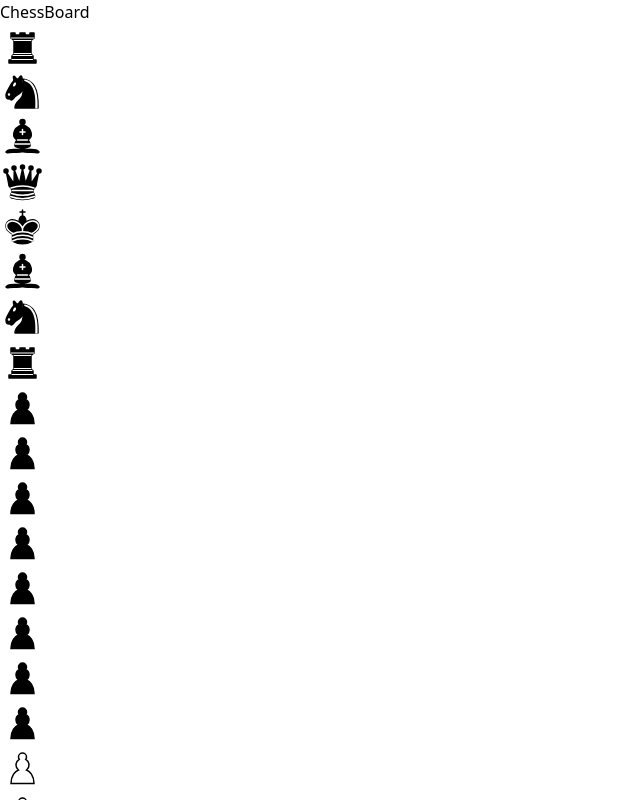
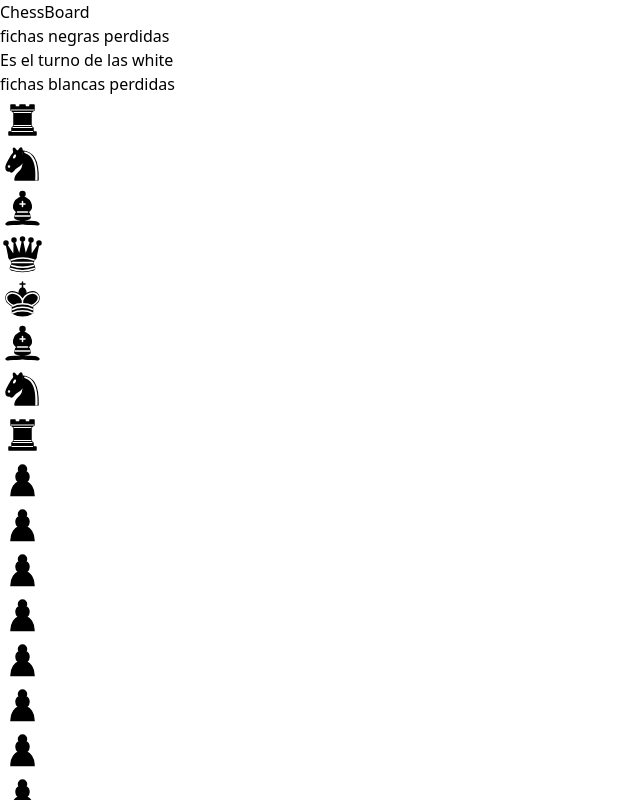
Before and after one commit to edgarguitarist/chess-vite, a React (Vite) app: page / in a window 1280 px wide. Shown: the top 800 px of the page, without its empty margins (0-640 px from the left). Built offline with nearby package versions, Linux system fonts and the light colour scheme.

Commit message:
feat: GameInfo component and update layout in App.jsx

```diff
--- a/src/App.jsx
+++ b/src/App.jsx
@@ -1,14 +1,18 @@
 import Board from "./components/Board";
+import GameInfo from "./components/GameInfo";
 import Header from "./components/Header";
+import Principal from "./layouts/Principal";
 
 function App() {
 
   return (
     <>
       <Header />
-      <section className="grid place-content-center h-[80vh]">
+      <Principal>
+        <GameInfo />
         <Board />
-      </section>
+        <div></div>
+      </Principal>
     </>
   );
 }
```
